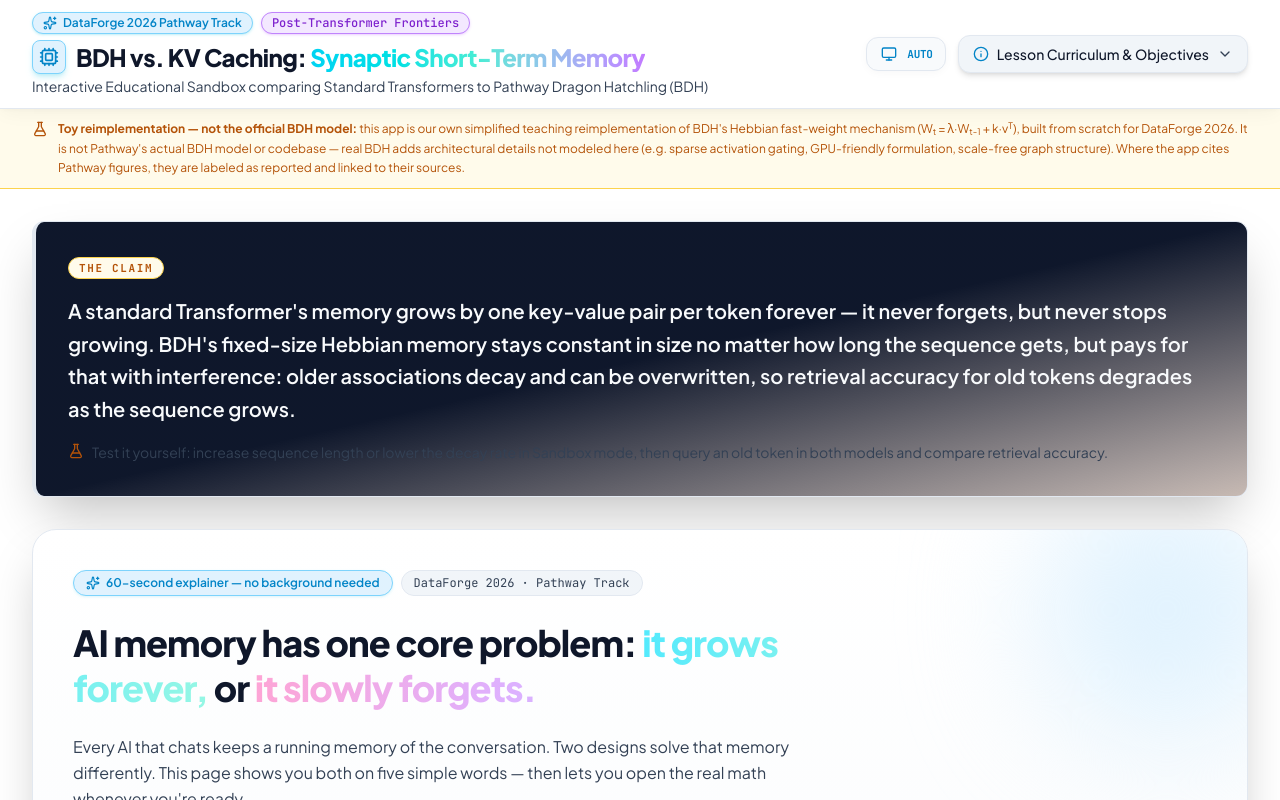
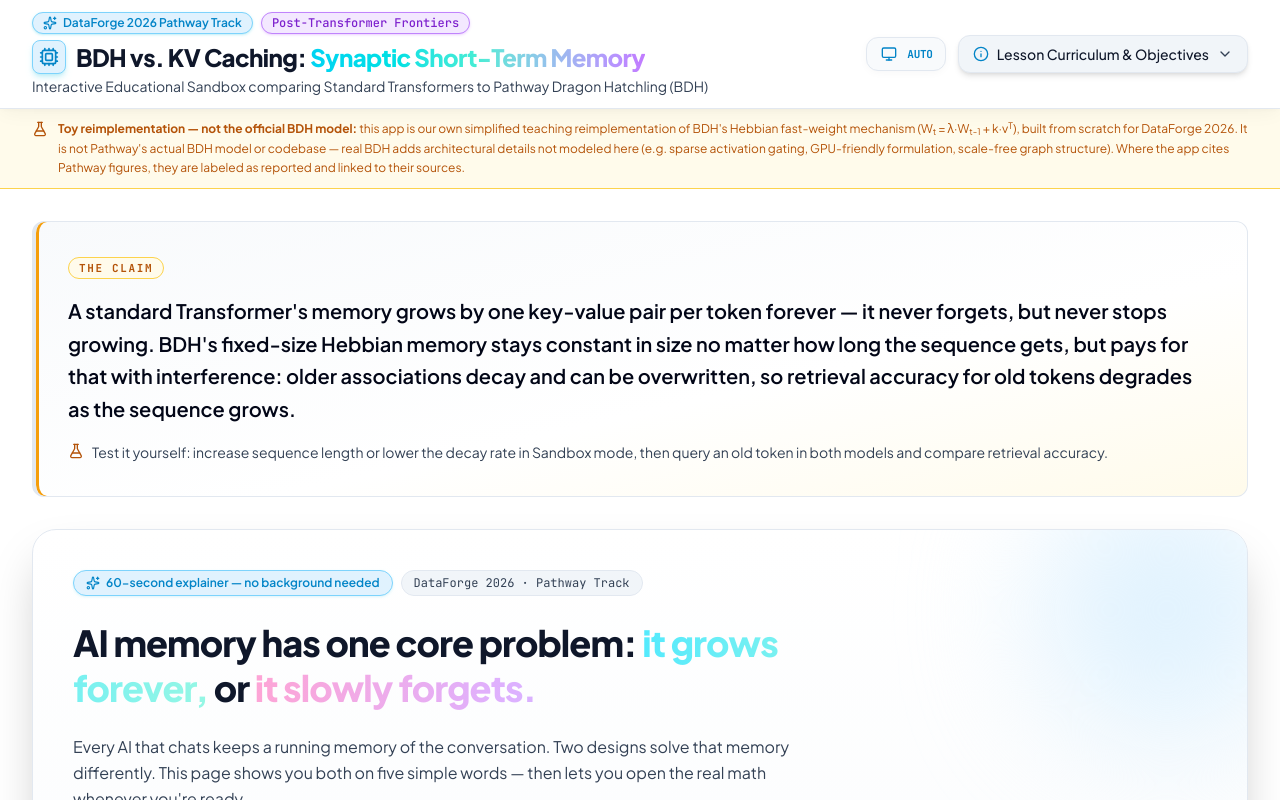
Before and after one commit to HorizonXDev/cache-vs-hatch, a React (Vite) app: page / in a window 1280 px wide. Shown: the top 800 px of the page. Built offline with nearby package versions, Linux system fonts and the light colour scheme.

Commit message:
fix(UI): light theme box issue fixed

```diff
--- a/src/components/ClaimBanner.tsx
+++ b/src/components/ClaimBanner.tsx
@@ -5,7 +5,7 @@
   return (
     <section
       aria-label="The central claim"
-      className="relative border border-slate-800 border-l-4 border-l-amber-500 rounded-xl bg-gradient-to-br from-slate-900 via-slate-900 to-amber-950/30 p-5 sm:p-7 lg:p-8 shadow-2xl space-y-3.5 sm:space-y-4"
+      className="relative border border-slate-800 border-l-4 border-l-amber-500 rounded-xl bg-gradient-to-br from-slate-900 via-slate-900 to-amber-950/30 p-5 sm:p-7 lg:p-8 shadow-2xl space-y-3.5 sm:space-y-4 dark\:from-slate-900 dark\:via-slate-900"
     >
       {/* Eyebrow label */}
       <span className="inline-flex items-center px-2.5 py-0.5 rounded-full text-[10px] sm:text-[11px] font-mono font-bold tracking-[0.15em] uppercase bg-amber-500/10 text-amber-300 border border-amber-500/30">
--- a/src/styles/lightTheme.css
+++ b/src/styles/lightTheme.css
@@ -127,6 +127,27 @@
   background-image: linear-gradient(to bottom, #ffffff, #f8fafc) !important;
 }
 
+/* ClaimBanner: a top-of-layout callout built from `bg-gradient-to-br
+   from-slate-900 via-slate-900 to-amber-950/30` with an amber left accent.
+   Map the slate stops to the card tints used elsewhere and keep the amber
+   side-tint so the banner still reads as a distinct bordered callout in light
+   mode (rather than flattening to a plain white card). */
+html.light .bg-gradient-to-br.from-slate-900.via-slate-900.to-amber-950\/30 {
+  background-image: linear-gradient(to bottom right, #f8fafc 0%, #ffffff 60%, #fffbeb 100%) !important;
+}
+html.light .bg-gradient-to-br.from-slate-900.via-slate-900.to-amber-950\/30 .text-slate-50 {
+  color: #020617 !important;
+}
+
+/* Keep the amber left accent visible and on-brand in light mode instead of
+   the dark `border-l-amber-500` sitting on a white background. */
+html.light .border-l-amber-500 {
+  border-left-color: #f59e0b !important;
+}
+html.light .border-l-4.border-l-amber-500 {
+  box-shadow: inset 3px 0 0 #f59e0b !important;
+}
+
 /* StressSimulator "GPU VRAM OVERFLOW" card: replace the dark red/navy
    gradient with a light red danger tint so the (dark) danger-colored text
    stays readable in light mode. */
@@ -179,6 +200,9 @@
   color: #334155 !important;
 }
 
+html.light .text-slate-50 {
+  color: #0f172a !important;
+}
 html.light .text-slate-500 {
   color: #64748b !important;
 }
```
